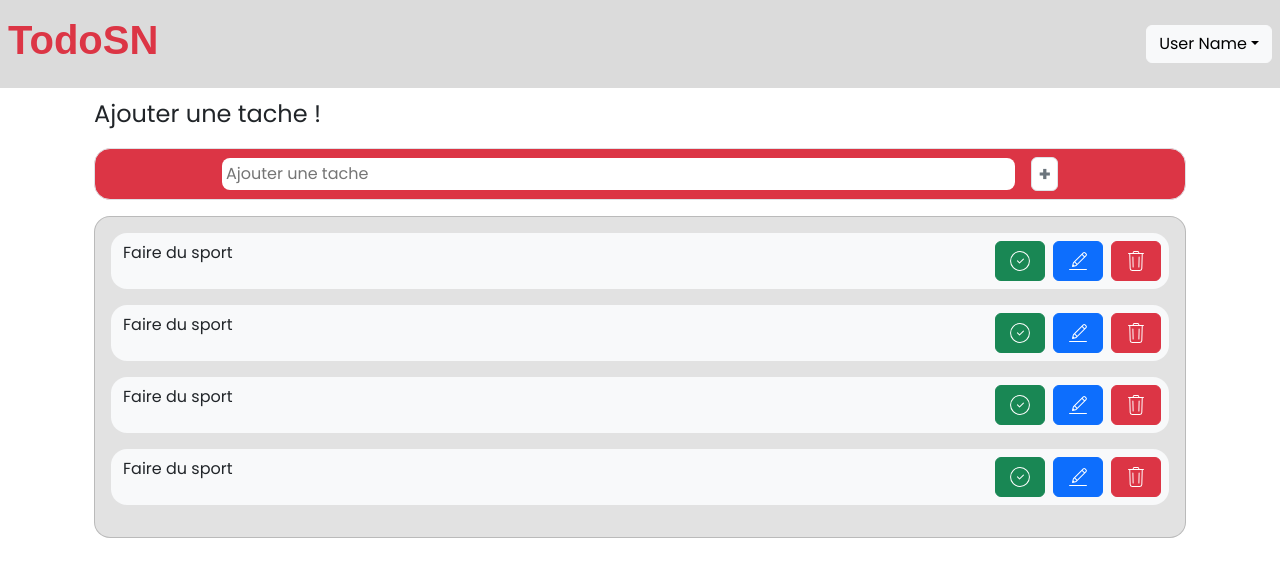
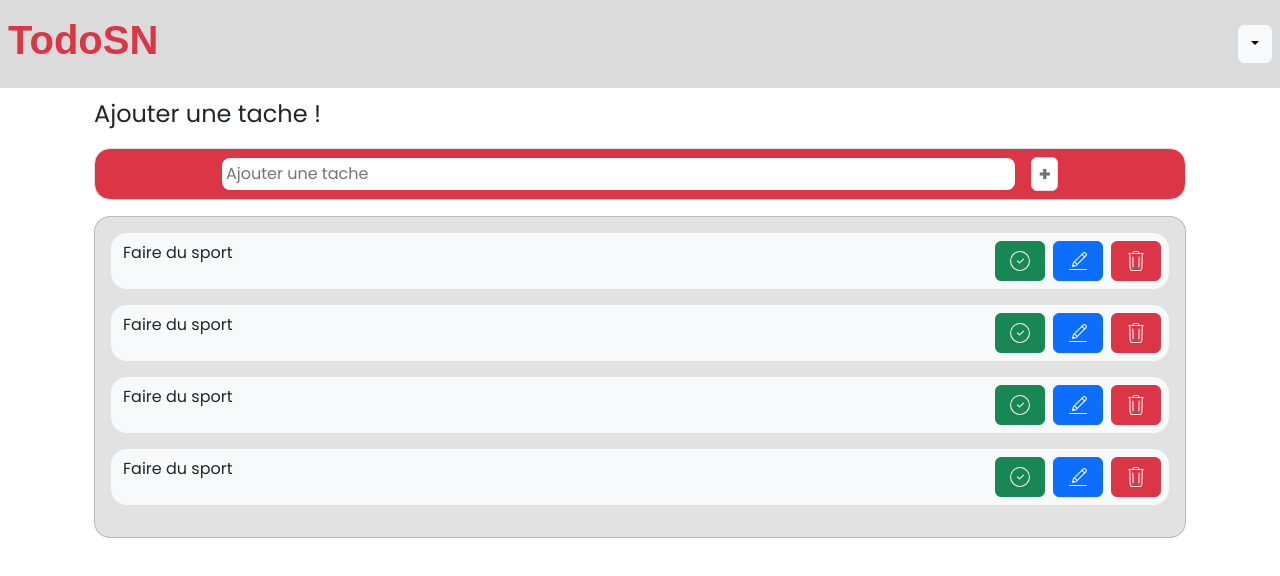
Before and after one commit to Princetoutcouleur/TodoSN, a React (Create React App) app: page /home in a window 1280 px wide. Shown: the top 576 px of the page. Built offline with nearby package versions, Linux system fonts and the light colour scheme; a web font is replaced by a local one.

Commit message:
Logout function is done

```diff
--- a/public/index.html
+++ b/public/index.html
@@ -27,7 +27,8 @@
     <title>TodoSN</title>
   </head>
   <body>
-    <noscript>You need to enable JavaScript to run this app.</noscript>
+    <noscript>Organisez enfin votre vie
+      et votre travail.</noscript>
     <div id="root"></div>
     <!--
       This HTML file is a template.
--- a/src/App.css
+++ b/src/App.css
@@ -29,7 +29,6 @@ body {
 #Login .card {
   background-color: rgba(219, 219, 219, 0.795);
 }
-
 #Signup .card {
   background-color: rgba(219, 219, 219, 0.795);
 }
--- a/src/components/Auth/Login.js
+++ b/src/components/Auth/Login.js
@@ -99,7 +99,6 @@ const Login = () => {
           </div>
         </div>
       </div>
-      {loading && <div className="loader">Chargement...</div>}
     </div>
   );
 };
--- a/src/components/Auth/Signup.js
+++ b/src/components/Auth/Signup.js
@@ -9,6 +9,7 @@ const Signup = () => {
   const [password, setPassword] = useState("");
   const [redirectToLogin, setRedirectToLogin] = useState(false);
   const [loading, setLoading] = useState(false);
+  const [fullName, setFullName] = useState("");
 
   const signUp = (e) => {
     e.preventDefault();
@@ -16,6 +17,9 @@ const Signup = () => {
     createUserWithEmailAndPassword(auth, email, password)
       .then((userCredential) => {
         console.log(userCredential);
+        localStorage.setItem("fullName", fullName);
+        localStorage.setItem("email", email);
+        localStorage.setItem("password", password);
         setRedirectToLogin(true);
       })
       .catch((error) => {
@@ -56,6 +60,8 @@ const Signup = () => {
                       class="form-control"
                       id="exampleInputName"
                       aria-describedby="emailHelp"
+                      value={fullName}
+                      onChange={(e) => setFullName(e.target.value)}
                     />
                   </div>
                   <div class="mb-3">
--- a/src/components/headerHome.js
+++ b/src/components/headerHome.js
@@ -1,26 +1,34 @@
 import React from "react";
+import { useNavigate } from "react-router-dom";
 
-const headerHome = () => {
+const HeaderHome = ({ fullName }) => {
+  const navigate = useNavigate();
+
+  const logout = () => {
+    localStorage.clear();
+    navigate("/", { replace: true });
+  };
+
   return (
     <div id="headerHome" className="fixed-top mb-5 py-3 px-2">
       <div>
         <h1 className="brandName fw-bold text-danger text-center">TodoSN</h1>
       </div>
       <div>
-        <div class="dropdown">
+        <div className="dropdown">
           <button
-            class="btn btn-light dropdown-toggle"
+            className="btn btn-light dropdown-toggle text-capitalize"
             type="button"
             data-bs-toggle="dropdown"
             aria-expanded="false"
           >
-            User Name
+            {fullName}
           </button>
-          <ul class="dropdown-menu">
+          <ul className="dropdown-menu">
             <li>
-              <a class="dropdown-item" href="#">
+              <button className="dropdown-item btn btn-danger" onClick={logout}>
                 Déconnexion
-              </a>
+              </button>
             </li>
           </ul>
         </div>
@@ -29,4 +37,4 @@ const headerHome = () => {
   );
 };
 
-export default headerHome;
+export default HeaderHome;
--- a/src/pages/Home.js
+++ b/src/pages/Home.js
@@ -3,9 +3,10 @@ import HeaderHome from "../components/headerHome";
 import TaskList from "../components/Task/TaskList";
 
 const Home = () => {
+  const fullName = localStorage.getItem('fullName');
   return (
     <div id="Home" className="container pt-5">
-      <HeaderHome />
+      <HeaderHome fullName={fullName} />
       <p className="mt-5 fs-4">Ajouter une tache !</p>
       <div className=" d-flex justify-content-center gap-3 align-items-center border rounded-4 py-2 px-3 mb-3  bg-danger">
         <input
```
